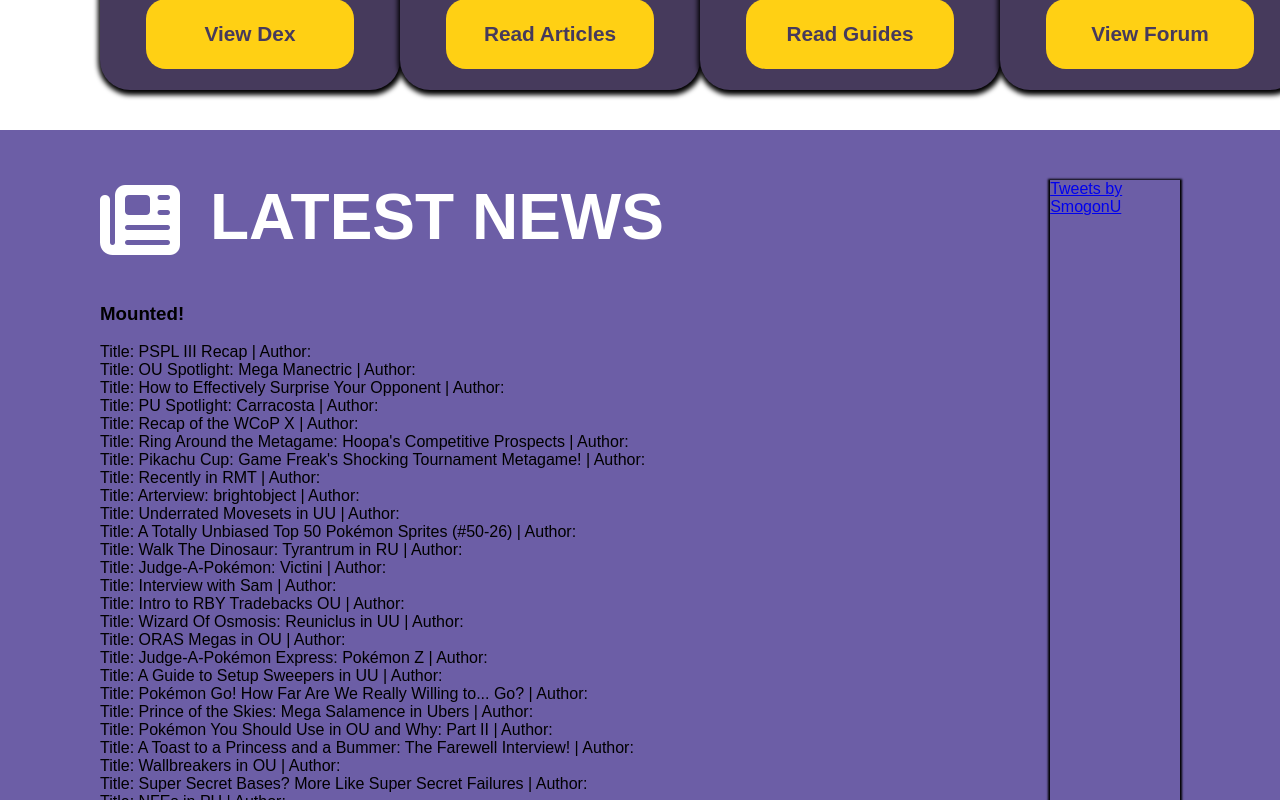
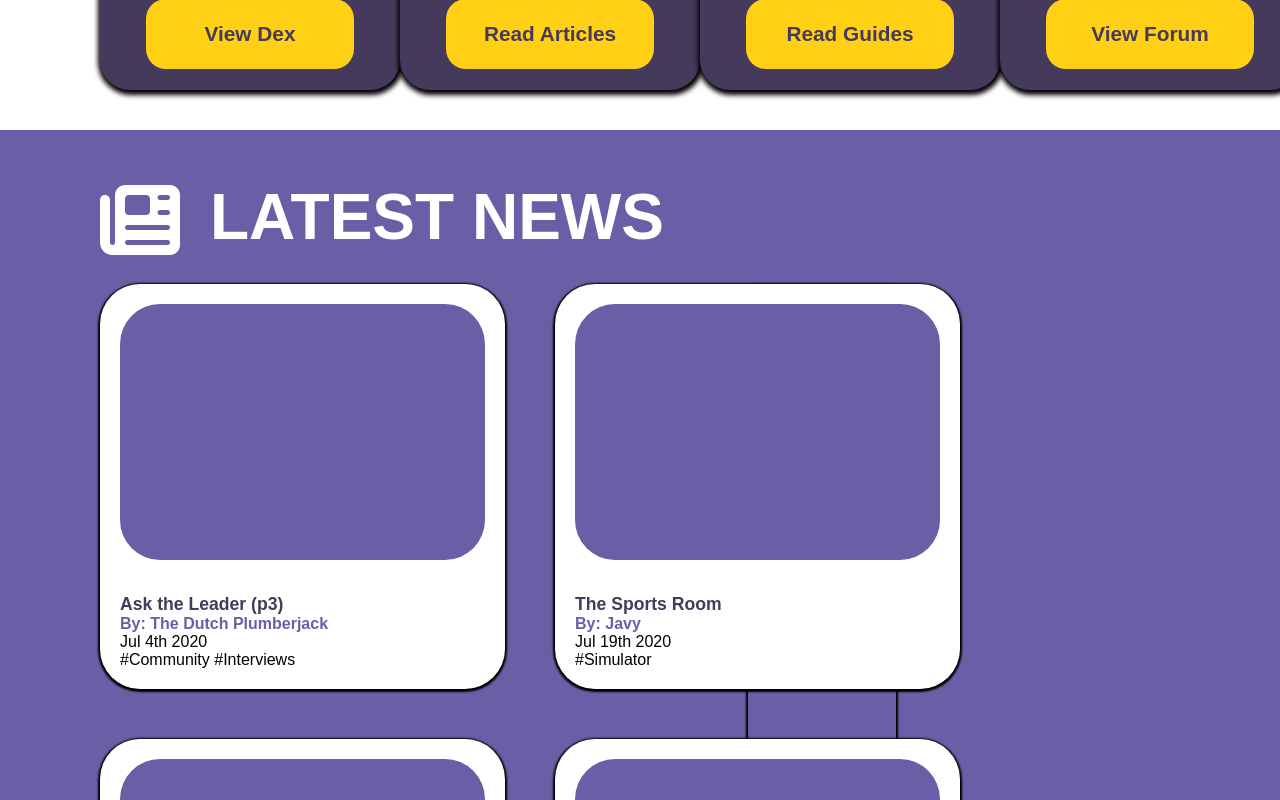
Before and after one commit to smogon/front-page, a Preact app: page / in a window 1280 px wide. Shown: the part 1320-2120 px from the top of the page. Built offline with nearby package versions, Linux system fonts and the light colour scheme.

Commit message:
Add the News Fetcher, update CSS

```diff
--- a/src/components/news-fetcher.tsx
+++ b/src/components/news-fetcher.tsx
@@ -1,4 +1,6 @@
 import { h, Component } from "preact";
+const style = require("../style/news.module.css");
+import moment from "moment"
 
 export default class NewsFetcher extends Component<{}, any> {
     constructor(props) {
@@ -12,24 +14,17 @@
 
     componentDidMount() {
         this.NewsFetcher();
-        this.setState(
-            {
-                mounted: true
-            }
-        )
     }
 
     async NewsFetcher() {
         const response = await fetch('/resources/articles.json')
         const json = await response.json()
+        const data = json.slice(Math.max(json.length - 4, 0))
 
-        this.setState(
-            {
-                fill: json,
+        this.setState({
+                fill: data,
                 isLoaded: true
-            }
-        )
-        console.log('loaded', json)
+            })
     }
 
     render() {
@@ -39,15 +34,45 @@
             )
         }
         return(
-        <div>
-            <h3>Mounted!</h3>
-            {this.state.fill.map(function(post) {
-                return (
-                    <div>Title: {post.title} | Author: {post.id}</div>
-                );
-            })}
-        </div>
+            <div className={style.articleCont}>
+                {
+                this.state.fill.map(function(post) {
+                    const auth = []
+                    const firstThree = auth.slice(0, 3);
+                    const tagList = []
 
+                    for (var i = 0; i < post.contributors.authors.length; i++) {
+                        const authors = post.contributors.authors[i].name;
+                        auth.push(authors)
+                    }
+                    for (var i = 0; i < post.tags.length; i++) {
+                        const tags = post.tags[i];
+                        tagList.push(tags)
+                    }
+
+                    function getAuths() {
+                        return (auth.length > 2 ? firstThree.join(", ") + ", and " + (auth.length - firstThree.length) + " more" : auth);
+                    }
+
+                    function getTags() {
+                        const hashTag = tagList.map(i => "#" + i).join(" ");
+                        return (hashTag);
+                    }
+
+                    return(
+                        <div className={[style.articleCard, style.shadow].join(" ")}>
+                            <div className={style.pic}></div>
+                            <div>
+                                <span className={style.title}>{post.title}</span>
+                                <span className={style.auth}>By: {getAuths()}</span>
+                                <span className={style.date}>{moment(post.pubdate).format('MMM Do YYYY')}</span>
+                                <span className={style.tags}>{getTags()}</span>
+                            </div>
+                        </div>
+                    )
+                })
+                }
+            </div>
         )
     }
 }
--- a/src/components/news.tsx
+++ b/src/components/news.tsx
@@ -1,6 +1,6 @@
 import { h } from "preact";
 import NewsFetcher from "../components/news-fetcher"
-var style = require("../style/news.module.css");
+const style = require("../style/news.module.css");
 
 export default () => {
     return (
@@ -10,8 +10,8 @@
                 <h1>Latest News</h1>
                 <NewsFetcher />
             </div>
-            <div className={style.shadow}>
-                <a class="twitter-timeline" data-width="500" data-height="800" href="https://twitter.com/SmogonU?ref_src=twsrc%5Etfw">Tweets by SmogonU</a>
+            <div className={[style.shadow, style.twitter].join(" ")}>
+                <a class="twitter-timeline" data-width="600" data-height="875" data-chrome="nofooter noborders" href="https://twitter.com/SmogonU?ref_src=twsrc%5Etfw">Tweets by SmogonU</a>
             </div>
         </section>
 
--- a/src/style/header.module.css
+++ b/src/style/header.module.css
@@ -24,7 +24,7 @@
     box-shadow: 1px 2px 2px 2px #000;
     vertical-align: middle;
     display: inline-block;
-    margin-right: 10px;
+    margin-left: 15px;
 }
 
 .headLink > i {
--- a/src/style/news.module.css
+++ b/src/style/news.module.css
@@ -1,24 +1,78 @@
 .news {
-    height: 800px;
     background-color: #6c5ea6;
     padding: 50px 100px;
     display: flex;
-    max-width: 1800px;
 }
 
 .newsCont {
-    width: 100%;
+    width: 60%;
 }
 
 .newsCont h1 {
     color: #fff;
 }
 
-.newCont, .newsCont i, h1 {
+.newCont, .newsCont i {
     margin: 0 auto;
-    padding: 0 30px 30px 0;
+    margin-right: 30px;
 }
 
 .shadow {
     box-shadow: 0 1px 2px 2px #000;
+    border-radius: 5px;
+    max-height: 874px;
 }
+
+.twitter {
+    margin-top: 105px;
+}
+
+.articleCont {
+    display: grid;
+    grid-template-rows: 2fr 2fr;
+    grid-template-columns: 2fr 2fr;
+    grid-gap: 50px;
+    width: 90%;
+    justify-items: center;
+}
+
+.articleCard {
+    width: 365px;
+    height: 365px;
+    background-color: #fff;
+    border-radius: 40px;
+    margin: 0;
+    display: inline-block;
+    padding: 20px;
+    position: relative;
+}
+
+.articleCard > div:last-child {
+    position: absolute;
+    bottom: 20px;
+    width: 90%;
+}
+
+.articleCard span {
+    display: block;
+}
+
+.title {
+    color: #463a5c;
+    font-size: 1.1em;
+}
+
+.auth {
+    color: #6c5ea6;
+}
+
+.title, .auth {
+    font-weight: bold;
+}
+
+.pic {
+    height: 70%;
+    background-color: #6c5ea6;
+    width: 100%;
+    border-radius: 40px;
+}
--- a/webpack.config.js
+++ b/webpack.config.js
@@ -1,6 +1,6 @@
 var path = require('path');
 var HtmlWebpackPlugin = require('html-webpack-plugin');
-var CopyWebpackPlugin = require('copy-webpack-plugin')
+var CopyWebpackPlugin = require('copy-webpack-plugin');
 
 module.exports = {
   devtool: 'source-map',
```
Also changed, not shown: package.json (+4 -3 lines).
